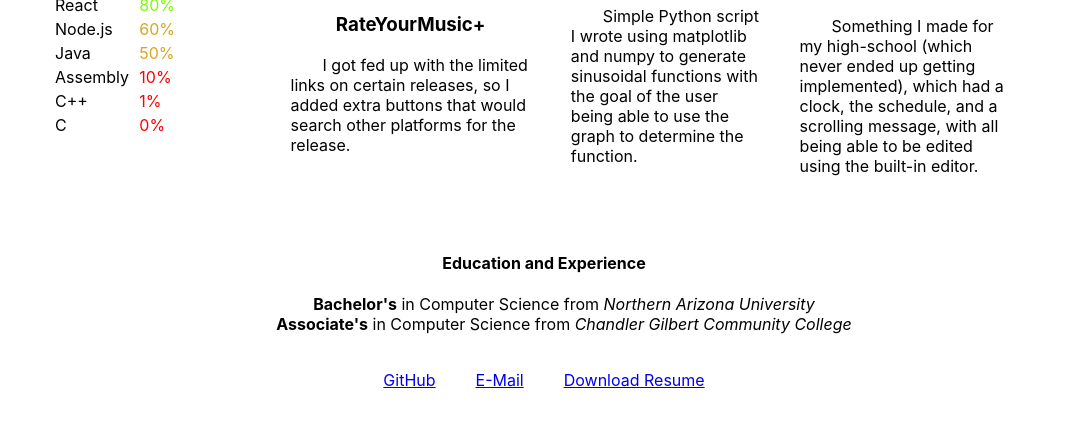
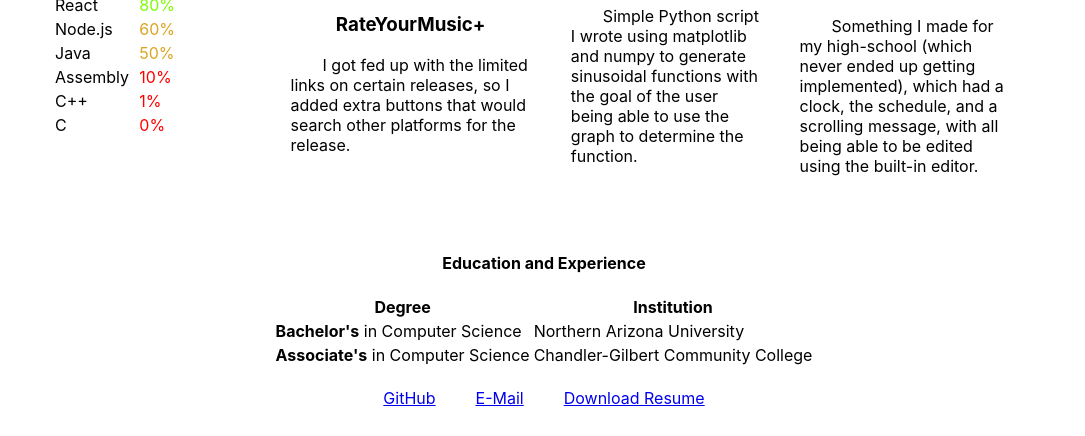
Before and after one commit to calMontez/CS-212, a plain HTML site: page homework2/index.html in a window 1280 px wide. Shown: the part 888-1324 px from the top of the page, without its empty margins (96-1181 px from the left). Drawn offline with Linux system fonts and the light colour scheme.

Commit message:
fuck these instructions why do i have to use the elements how u say i do why cant u just require that i use them

```diff
--- a/homework2/index.html
+++ b/homework2/index.html
@@ -12,14 +12,14 @@
 </header>
 <div class="flexContainer">
     <video autoplay muted loop controls width="70%">
-        <source src="https://lorem.video/bunny_1080p_vp9_30fps_30s_25crf_opus_128kbps.webm
+        <source src="https://lorem.video/test_1080p_vp9_30fps_30s_25crf_opus_128kbps.webm
 " type="video/webm"/>
     </video>
 </div>
 <p style="text-indent: 2em">I have been coding for almost a decade at this point. I started in sixth grade writing
     little Python scripts to help automate my boring English vocab homework. I then transitioned to learning the static
     HTML,JS,CSS stack (even learning small things like JQuery and other, now rarely used, "extensions" for JS).
-    Realizing that the stack was a sinking ship, I learned how to write React code which taught me the basics of
+    Realizing that the stack was (at it's best) a sinking ship, I learned how to write React code which taught me the basics of
     Node.js. Later, for school I had to learn Java and now I'm in the process of learning C and C++ at the same time. A
     large amount of my code was hosted on repl.it since my school only allowed chromebooks, and was ultimately lost
     after the site transitioned to being an vibe-coding website instead of an incredible online IDE.</p>
@@ -104,10 +104,26 @@
 </div>
 
 <h4 style="text-align: center">Education and Experience</h4>
-<ul style="text-align: center; list-style: none;">
-    <li><b>Bachelor's</b> in Computer Science from <i>Northern Arizona University</i></li>
-    <li><b>Associate's</b> in Computer Science from <i>Chandler Gilbert Community College</i></li>
-</ul>
+<div class="flexContainer">
+    <table>
+        <thead>
+        <tr>
+            <th>Degree</th>
+            <th>Institution</th>
+        </tr>
+        </thead>
+        <tbody>
+        <tr>
+            <td><b>Bachelor's</b> in Computer Science</td>
+            <td>Northern Arizona University</td>
+        </tr>
+        <tr>
+            <td><b>Associate's</b> in Computer Science</td>
+            <td>Chandler-Gilbert Community College</td>
+        </tr>
+        </tbody>
+    </table>
+</div>
 <div class="flexContainer">
     <div><a href="https://github.com/calMontez">GitHub</a></div>
     <div><a href="mailto:cdm624@nau.edu">E-Mail</a></div>
```
